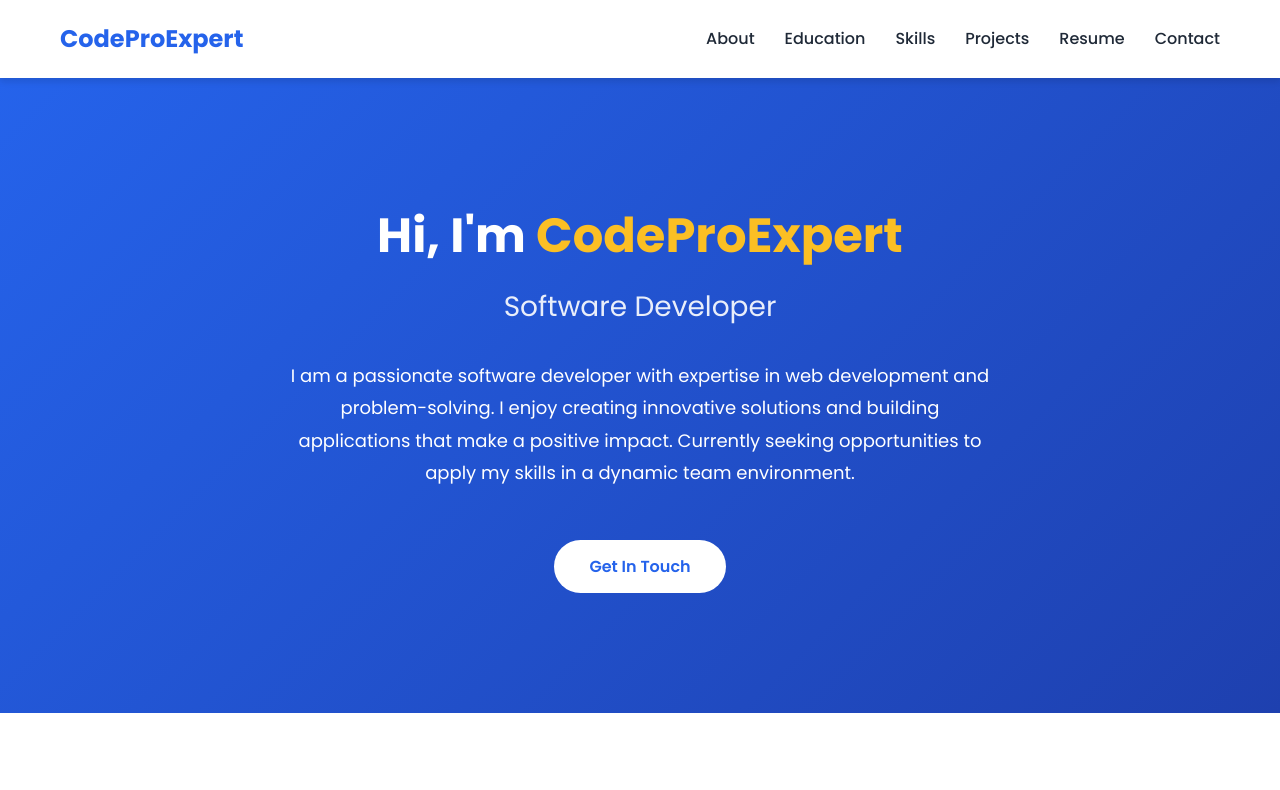
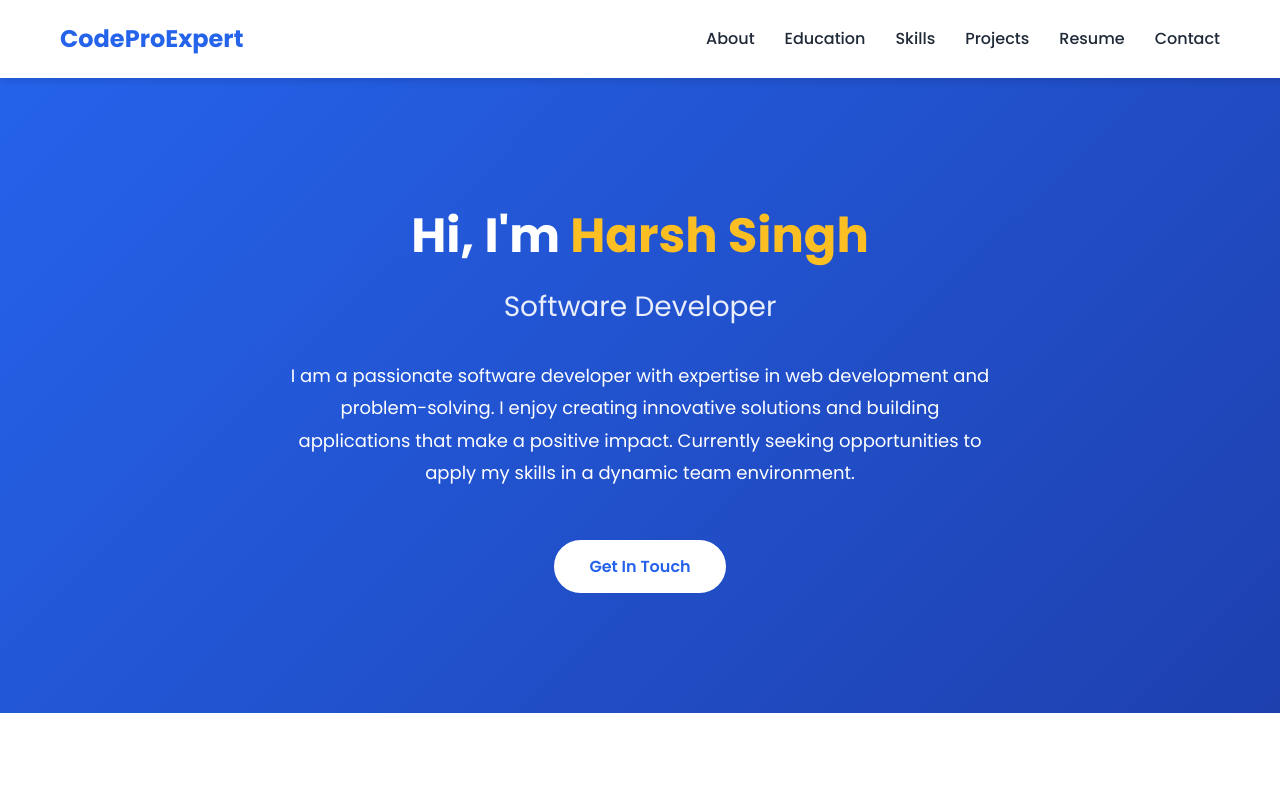
Before and after one commit to codeproexpert1/codeproexpert1.github.io, a plain HTML site: page index.html in a window 1280 px wide. Shown: the top 790 px of the page. Drawn offline with Linux system fonts and the light colour scheme.

Commit message:
Update index.html

```diff
--- a/index.html
+++ b/index.html
@@ -31,7 +31,7 @@
     <!-- Hero Section with Summarizing Statement -->
     <section id="about" class="hero">
         <div class="hero-content">
-            <h1>Hi, I'm <span class="highlight">CodeProExpert</span></h1>
+            <h1>Hi, I'm <span class="highlight">Harsh Singh</span></h1>
             <h2>Software Developer</h2>
             <p class="summarizing-statement">
                 I am a passionate software developer with expertise in web development and problem-solving.
```
